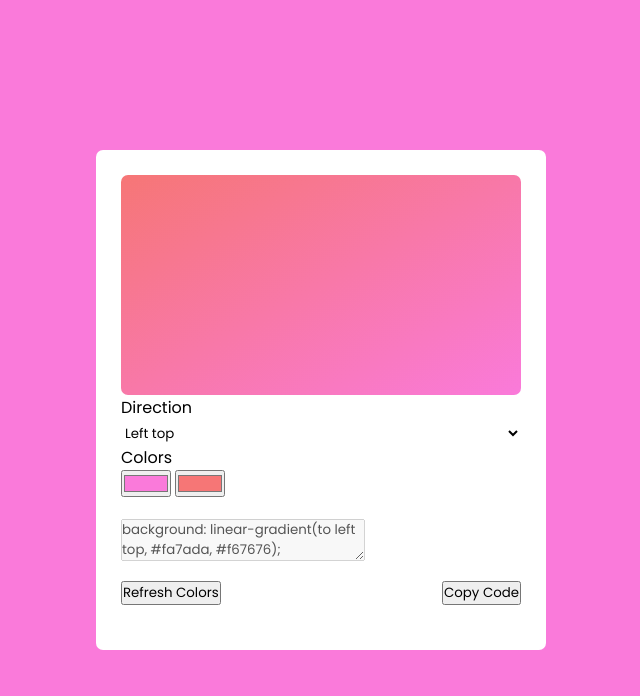
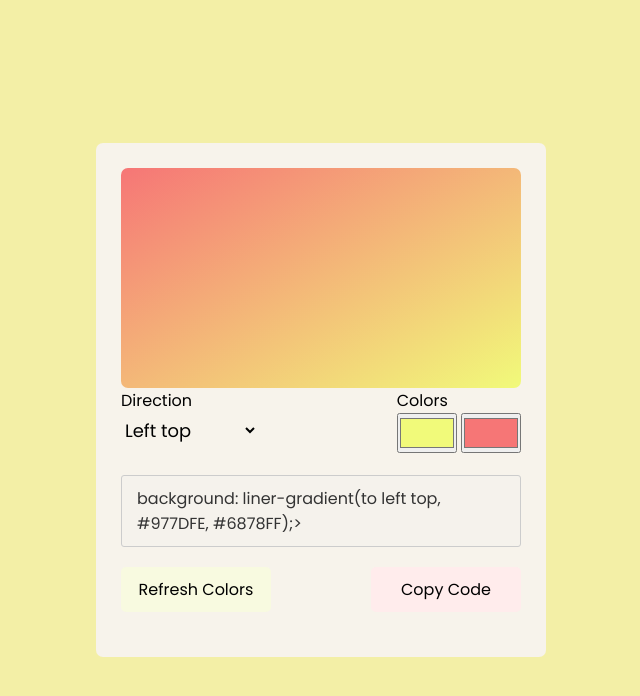
Before and after one commit to frontendeVL/changig-colors-js, a plain HTML site: page index.html in a window 1280 px wide. Shown: the whole page, without its empty margins (319-959 px from the left). Drawn offline with Linux system fonts and the light colour scheme; a web font is replaced by a local one.

Commit message:
styled html + buttons transition

```diff
--- a/index.html
+++ b/index.html
@@ -28,12 +28,12 @@
       <div class="column colors">
         <p>Colors</p>
         <div class="inputs">
-          <input type="color" value="#fa7ada">
+          <input type="color" value="#f1fa7a">
           <input type="color" value="#f67676">
         </div>
       </div>
     </div>
-    <textarea class="row" disabled>background: linear-gradient(to left top, #fa7ada, #f67676);</textarea>
+    <textarea class="row" disabled>background: liner-gradient(to left top, #977DFE, #6878FF);></textarea>
     <div class="row buttons">
       <button class="refresh">Refresh Colors</button>
       <button class="copy">Copy Code</button>
--- a/style.css
+++ b/style.css
@@ -12,11 +12,11 @@ body{
   align-items: center;
   justify-content: center;
   min-height: 100vh;
-  background: #fa7ada;
+  background: #f3efa6;
 }
 
 .wrapper{
-  background:#fff;
+  background:#f7f3eb;
   width: 450px;
   padding: 25px;
   border-radius: 7px;
@@ -25,7 +25,7 @@ body{
 .wrapper .gradient-box{
   width: 100%;
   height: 220px;
-  background: linear-gradient(to left top, #fa7ada, #f67676);
+  background: linear-gradient(to left top, #f1fa7a, #f67676);
   border-radius: 7px;
 }
 
@@ -43,12 +43,96 @@ body{
 .options .select-box{
   border-radius: 5px;
   padding: 10px 15px;
-  border: 1px solid #aaa;
+  border: 1px solid #f0e2e2;
 }
 
 .select-box select{
   width: 100%;
+  height: 35px;
   border: none;
   outline: none;
   background: none;
+  font-size: 1.12rem;
 }
+
+.colors input{
+  height: 40px;
+  width: 60px;
+  justify-content: space-between;
+}
+
+.row-options{
+  display: flex;
+  justify-content: space-between;
+}
+
+.wrapper textarea{
+  width: 100%;
+  padding: 10px 15px;
+  color: #333;
+  border-radius: 3px;
+  border: 1px solid #ccc;
+  font-size: 1rem;
+  resize: none;
+}
+
+.buttons button{
+  padding: 10px 5px;
+  font-size: 1rem;
+  border-radius: 5px;
+  border: none;
+  outline: none;
+  cursor: pointer;
+}
+
+.buttons .refresh {
+  position: relative;
+  overflow: hidden;
+  z-index: 1;
+  background: #f8fae0;
+  width: 150px;
+}
+
+.buttons .refresh::before {
+  content: '';
+  position: absolute;
+  top: 50%;
+  left: 50%;
+  width: 360px;
+  height: 360px;
+  background: #f1fa7a;
+  border-radius: 50%;
+  transform: translate(-50%, -50%) scale(0);
+  transition: transform 0.5s ease-in-out;
+  z-index: -1;
+}
+
+.buttons .refresh:hover::before {
+  transform: translate(-50%, -50%) scale(1);
+}
+
+.buttons .copy {
+  position: relative;
+  overflow: hidden;
+  z-index: 1;
+  background: #ffecec;
+  width: 150px;
+}
+
+.buttons .copy::before {
+  content: '';
+  position: absolute;
+  top: 50%;
+  left: 50%;
+  width: 360px;
+  height: 360px;
+  background: #f67676;
+  border-radius: 50%;
+  transform: translate(-50%, -50%) scale(0);
+  transition: transform 0.5s ease-in-out;
+  z-index: -1;
+}
+
+.buttons .copy:hover::before {
+  transform: translate(-50%, -50%) scale(1);
+}
```
